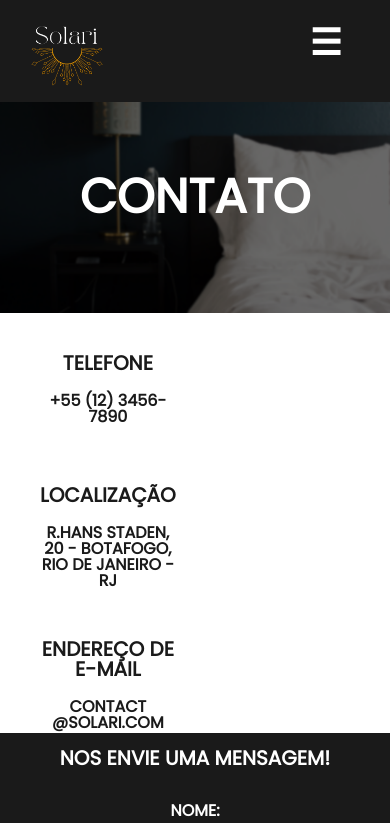
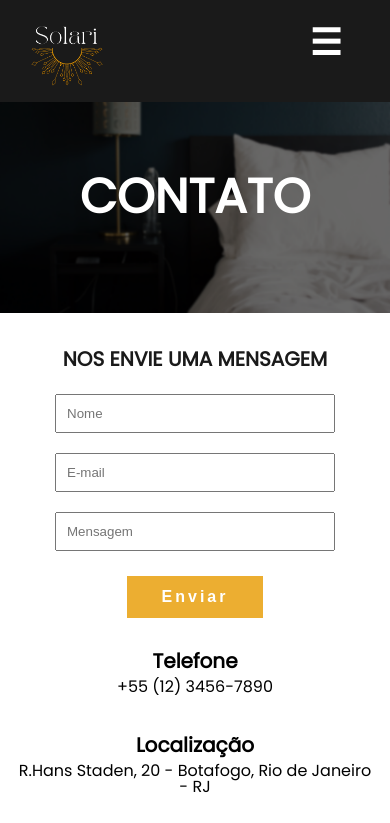
Before and after one commit to GustavoFrez/projeto-m5-hotel-api-react-, a React (Create React App) app: page /Contato in a window 390 px wide. Shown: the top 823 px of the page. Built offline with nearby package versions, Linux system fonts and the light colour scheme.

Commit message:
Contato responsivo finalizado

```diff
--- a/src/Components/AdminScreen/Funcionarios/Funcionarios.module.css
+++ b/src/Components/AdminScreen/Funcionarios/Funcionarios.module.css
@@ -6,6 +6,7 @@ table {
   grid-area: tabela;
   overflow-y: scroll;
 }
+
 thead {
   border-top: 1px solid #a5a5a5;
   border-bottom: 1px solid #a5a5a5;
--- a/src/Components/Contato/Contato.module.css
+++ b/src/Components/Contato/Contato.module.css
@@ -1,13 +1,7 @@
 .pai {
-  opacity: 0;
-  animation: transicao 0.3s forwards;
-  height: 80vh;
+  height: 82vh;
 }
-.backgroundContato {
-  display: flex;
-  flex-direction: row;
-  background-color: #fff;
-}
+
 .backgroundTopo {
   background-image: url('../../Assets/img/backgroundHome.png');
   background-repeat: no-repeat;
@@ -15,12 +9,21 @@
   background-position: bottom;
   height: 25vh;
   display: flex;
-  flex-direction: column;
   justify-content: center;
   align-items: center;
   opacity: 0;
   animation: transicao 0.3s forwards;
 }
+
+.backgroundContato {
+  width: 100%;
+  height: 68%;
+  display: flex;
+  justify-content: center;
+  align-items: center;
+  flex-wrap: wrap;
+}
+
 .backgroundTopo h2 {
   color: #fff;
   font-size: 3rem;
@@ -29,77 +32,75 @@
   font-weight: bold;
   margin-bottom: 20px;
 }
+
+.boxContato {
+  display: flex;
+  background-color: #fff;
+  width: 100%;
+}
+
+.caixaContato {
+  padding: 20px 0;
+  margin: 0 15px;
+}
+
+.divisaoBoxContato {
+  padding: 20px;
+}
+
 .contato {
+  max-width: 600px;
+  width: 50%;
   display: flex;
   flex-direction: column;
-  height: auto;
-  width: 50%;
-  height: 380px;
-  margin: 20px;
-  align-items: center;
   justify-content: space-around;
 }
-.contato div {
-  display: flex;
-  flex-direction: column;
-  width: 80%;
-  height: 30%;
-  margin: 20px;
-  align-items: center;
-  justify-content: space-around;
+
+.tituloContato {
+  font-size: 20px;
+  font-weight: 600;
 }
-.contato div h2 {
-  color: #1a1a1a;
-  text-transform: uppercase;
-  text-align: center;
-  font-weight: bold;
-  margin-bottom: 20px;
+
+.textoContato {
+  margin-top: 8px;
 }
-.titulo {
-  font-size: 20px;
+
+.endereco {
+  max-width: 600px;
+  width: 50%;
 }
-.endereco {
-  width: 50%;
-  height: 100%;
-  align-content: center;
-}
+
+/*Formulário Contato*/
+
 .formContato {
+  width: 350px;
   display: flex;
   flex-direction: column;
   align-items: center;
-  height: 100%;
-  background-color: #1a1a1a;
+  justify-content: center;
+  color: #fff;
+  margin-right: 15px;
+}
+
+.formContato input {
+  width: 100%;
+  box-sizing: border-box;
+  box-shadow: none;
+  outline: none;
+}
+
+.tituloFormulario {
+  color: #1a1a1a;
   text-transform: uppercase;
-  text-align: center;
-  font-weight: bold;
-  color: #fff;
+  font-size: 20px;
+  font-weight: 800;
+  margin-bottom: 15px;
 }
-.inputContato {
-  width: 300px;
-  border-radius: 5px;
-  border: none;
-  outline: none;
-  margin: 6px;
-  height: 30px;
+
+.botaoContato {
+  margin-top: 15px;
 }
-.mensagem {
-  width: 300px;
-  border-radius: 5px;
-  border: none;
-  outline: none;
-  padding-bottom: 100px;
-  padding-top: 5px;
-  margin: 6px;
-}
-.msgContato {
-  padding: 15px;
-  color: #fff;
-  text-transform: uppercase;
-  text-align: center;
-  font-weight: bold;
-  margin-bottom: 20px;
-  font-size: 20px;
-}
+
 .erro {
   font-size: 10px;
   color: #ffaa00;
@@ -111,3 +112,31 @@
     transform: initial;
   }
 }
+
+/*RESPONSIVO CONTATO*/
+
+@media (max-width: 750px) {
+  .pai {
+    height: 850px;
+  }
+
+  .backgroundContato {
+    flex-direction: row;
+    margin-top: 30px;
+  }
+
+  .formContato {
+    margin: 0;
+  }
+
+  .formContato input {
+    width: 280px;
+  }
+
+  .contato {
+    margin-bottom: 15px;
+    order: 1;
+    text-align: center;
+    width: 100%;
+  }
+}
--- a/src/Components/Contato/Index2.jsx
+++ b/src/Components/Contato/Index2.jsx
@@ -2,96 +2,89 @@ import React, { useState } from 'react';
 import Styles from './Contato.module.css';
 import { Formik } from 'formik';
 
-
 const Contato2 = () => {
-
-    const [nome, setNome] = useState('')
+  const [nome, setNome] = useState('');
 
   const onClick = () => {
-
     console.log('SUBMIT');
-        console.log("Clicado")
-
-    }
+    console.log('Clicado');
+  };
 
   const handleNome = (e) => {
-        console.log(e.target.value)
-        setNome(e.target.value)
-    }
+    console.log(e.target.value);
+    setNome(e.target.value);
+  };
 
   const enviaEmail = async (object) => {
-
-        const { nome, email, mensagem } = object
+    const { nome, email, mensagem } = object;
 
     const Email = {
       texto: mensagem,
       cliente: nome,
-            email: email
-        }
+      email: email,
+    };
 
     let post = {
-            method: "POST",
+      method: 'POST',
       headers: new Headers({
         'Content-Type': 'application/json',
-                'Accept': 'application/json'
+        Accept: 'application/json',
       }),
-            body: JSON.stringify(Email)
+      body: JSON.stringify(Email),
     };
 
-        let url = 'https://resiliamailservice.herokuapp.com/sendmail'
+    let url = 'https://resiliamailservice.herokuapp.com/sendmail';
 
-       const json = await fetch(url, post)
+    const json = await fetch(url, post);
 
-        console.log(json, Email)
-
-    }
-
-
+    console.log(json, Email);
+  };
 
   return (
-
-        <main>
+    <main className={Styles.pai}>
       <section className={Styles.backgroundTopo}>
         <h2>Contato</h2>
       </section>
       <div className={Styles.backgroundContato}>
         <div className={Styles.contato}>
-                    <div>
-                        <h2 className={Styles.titulo}>Telefone</h2>
-                        <h2>+55 (12) 3456-7890</h2>
+          <div className={Styles.caixaContato}>
+            <h5 className={Styles.tituloContato}> Telefone</h5>
+            <p className={Styles.textoContato}>+55 (12) 3456-7890</p>
           </div>
-                    <div>
-                        <h2 className={Styles.titulo}>Localização</h2>
-                        <h2>R.Hans Staden, 20 - Botafogo, Rio de Janeiro - RJ</h2>
+          <div className={Styles.caixaContato}>
+            <h5 className={Styles.tituloContato}> Localização</h5>
+            <p className={Styles.textoContato}>
+              R.Hans Staden, 20 - Botafogo, Rio de Janeiro - RJ
+            </p>
           </div>
-                    <div>
-                        <h2 className={Styles.titulo}>Endereço de E-mail</h2>
-                        <h2>contact @solari.com</h2>
+          <div className={Styles.caixaContato}>
+            <h5 className={Styles.tituloContato}> Endereço de E-mail</h5>
+            <p className={Styles.textoContato}>contact@solari.com</p>
           </div>
         </div>
-                <div className={Styles.endereco}></div>
-            </div>
+
         <Formik
           initialValues={{ nome: '', email: '', mensagem: '' }}
           validate={(values) => {
-                    values.nome = nome
-                    const errors = { }
+            values.nome = nome;
+            const errors = {};
             if (!values.nome) {
-                        errors.nome = 'Required'
-                    } else if (!/^[A-Z0-9._%+-]+@[A-Z0-9.-]+\.[A-Z]{2,}$/i.test(values.email)) {
+              errors.nome = 'Required';
+            } else if (
+              !/^[A-Z0-9._%+-]+@[A-Z0-9.-]+\.[A-Z]{2,}$/i.test(values.email)
+            ) {
               errors.email = 'Email invalido';
             }
-                    return errors
+            return errors;
           }}
           onSubmit={(values, { setSubmitting }) => {
             setTimeout(() => {
               console.log(JSON.stringify(values, null, 2));
-                        enviaEmail(values)
+              enviaEmail(values);
               setSubmitting(false);
             }, 400);
           }}
         >
-
           {({
             values,
             errors,
@@ -99,14 +92,12 @@ const Contato2 = () => {
             handleChange,
             handleBlur,
             handleSubmit,
-                    isSubmitting
-
+            isSubmitting,
           }) => (
             <form onSubmit={handleSubmit} className={Styles.formContato}>
-                        <spam className={Styles.msgContato}>
-                            Nos envie uma mensagem!
-                        </spam>
-                        <label> Nome: </label>
+              <h5 className={Styles.tituloFormulario}>
+                Nos envie uma mensagem
+              </h5>
               <input
                 className={Styles.inputContato}
                 type="text"
@@ -114,9 +105,10 @@ const Contato2 = () => {
                 onChange={handleNome}
                 onBlur={handleBlur}
                 value={nome}
+                placeholder="Nome"
               />
               {errors.nome && touched.nome && errors.nome}
-                        <label> E-mail:</label>
+
               <input
                 className={Styles.inputContato}
                 type="email"
@@ -124,10 +116,10 @@ const Contato2 = () => {
                 onChange={handleChange}
                 onBlur={handleBlur}
                 value={values.email}
-
+                placeholder="E-mail"
               />
               {errors.email && touched.email && errors.email}
-                        <label>Mensagem:</label>
+
               <input
                 className={Styles.inputContato}
                 type="text"
@@ -136,18 +128,23 @@ const Contato2 = () => {
                 onBlur={handleBlur}
                 value={values.mensagem}
                 required
+                placeholder="Mensagem"
               />
               {errors.mensagem && touched.mensagem && errors.mensagem}
-                        <button type="submit" onClick={onClick} disabled={isSubmitting}>
+              <button
+                className={Styles.botaoContato}
+                type="submit"
+                onClick={onClick}
+                disabled={isSubmitting}
+              >
                 Enviar
               </button>
             </form>
           )}
         </Formik>
-        </main >
-
+      </div>
+    </main>
   );
-
 };
 
-export default Contato2
+export default Contato2;
```
Also changed, not shown: src/Components/AdminScreen/Funcionarios/Index.jsx (+85 -73 lines). Lines whose indentation alone changed are shown as unchanged.
